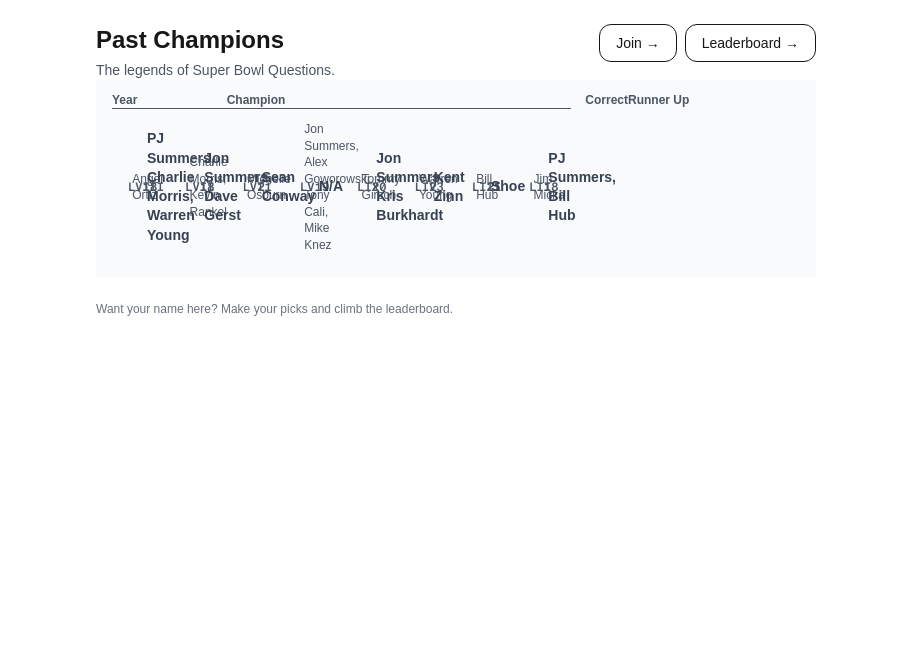
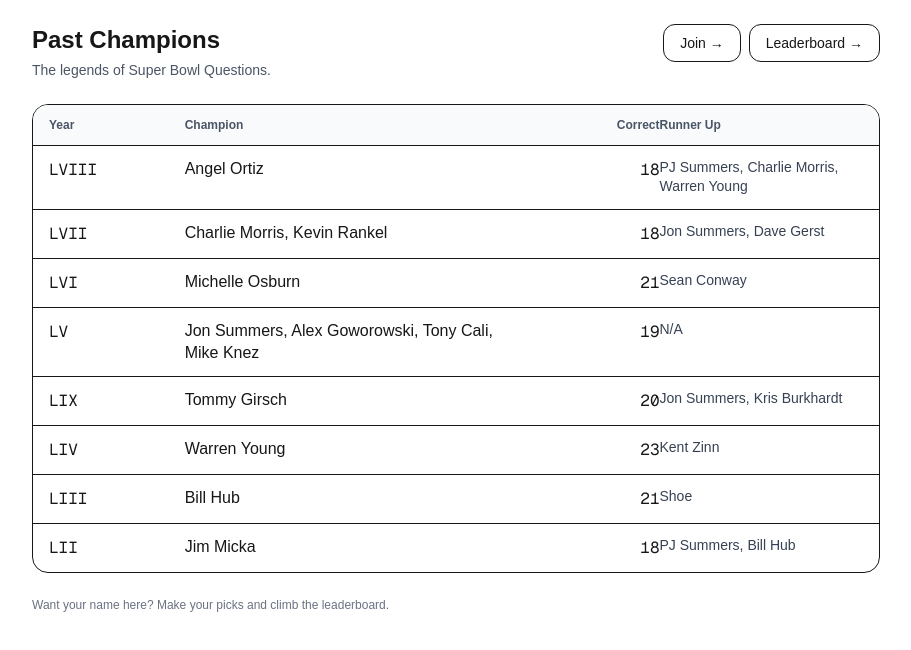
Before and after one commit to pj-summers/super_bowl_questions, a Next.js app: page /champions in a window 1280 px wide. Shown: the top 650 px of the page, without its empty margins (184-1095 px from the left). Built offline with nearby package versions, Linux system fonts and the light colour scheme.

Commit message:
Fixed the layout again of past champs

```diff
--- a/app/champions/page.tsx
+++ b/app/champions/page.tsx
@@ -3,10 +3,11 @@
 type Champion = {
   year: string;
   name: string;
-  note?: string;
+  correct: number;
+  runnerUp: string;
 };
 
-const CHAMPIONS = [
+const CHAMPIONS: Champion[] = [
   {
     year: "LIX",
     name: "Tommy Girsch",
@@ -57,14 +58,14 @@
   },
 ];
 
-
 export default function ChampionsPage() {
   const championsSorted = [...CHAMPIONS].sort((a, b) =>
     b.year.localeCompare(a.year)
   );
 
   return (
-    <main className="min-h-screen p-6 max-w-3xl mx-auto">
+    <main className="min-h-screen p-6 max-w-4xl mx-auto">
+      {/* Header */}
       <div className="flex items-start justify-between gap-4">
         <div>
           <h1 className="text-2xl font-semibold">Past Champions</h1>
@@ -89,16 +90,21 @@
         </div>
       </div>
 
+      {/* Champions Table */}
+      <div className="mt-6 rounded-2xl border overflow-hidden">
+        {/* Table Header */}
         <div className="grid grid-cols-12 bg-gray-50 px-4 py-3 text-xs font-semibold text-gray-600">
           <div className="col-span-2">Year</div>
           <div className="col-span-5">Champion</div>
           <div className="col-span-2 text-right">Correct</div>
           <div className="col-span-3">Runner Up</div>
+        </div>
 
+        {/* Table Rows */}
         {championsSorted.map((c) => (
           <div
             key={c.year}
-                className="grid grid-cols-12 px-4 py-3 border-t items-center"
+            className="grid grid-cols-12 px-4 py-3 border-t items-start"
           >
             <div className="col-span-2 font-mono">{c.year}</div>
 
@@ -115,9 +121,7 @@
             </div>
           </div>
         ))}
-
       </div>
-
 
       <p className="mt-6 text-xs text-gray-500">
         Want your name here? Make your picks and climb the leaderboard.
```
Lines whose indentation alone changed are shown as unchanged.
